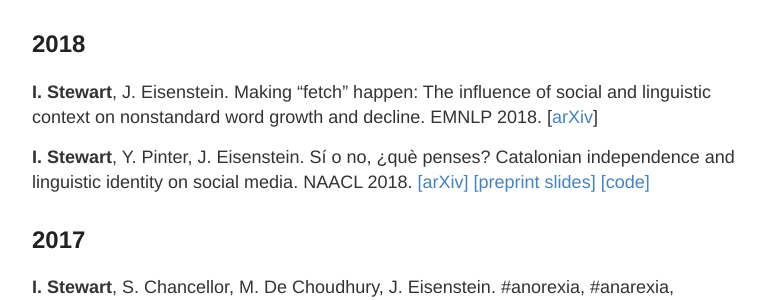
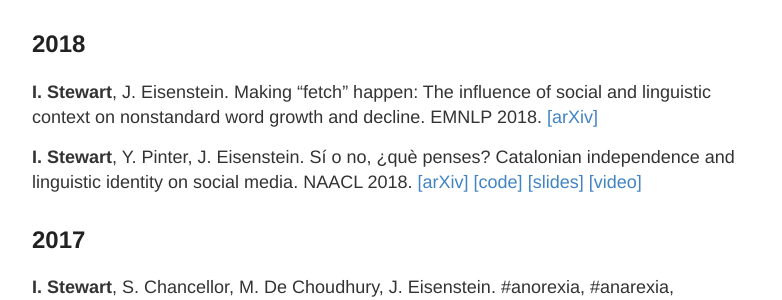
Before and after one commit to ianbstewart/ianbstewart.github.io, a Jekyll site: the page built from research.md, in a window 1280 px wide. Shown: the part 293-593 px from the top of the page, without its empty margins (248-1030 px from the left). Built offline with Jekyll 4.4.1, drawn with Linux system fonts in a browser that asks for light colours.

Commit message:
NAACL video

```diff
--- a/research.md
+++ b/research.md
@@ -8,14 +8,15 @@ permalink: /research/
 ## 2018
 
 **I. Stewart**, J. Eisenstein.
-Making "fetch" happen: The influence of social and linguistic context on nonstandard word growth and decline. EMNLP 2018. [[arXiv](https://arxiv.org/abs/1709.0034)]
+Making "fetch" happen: The influence of social and linguistic context on nonstandard word growth and decline. EMNLP 2018. [[arXiv]](https://arxiv.org/abs/1709.0034)
 
 **I. Stewart**, Y. Pinter, J. Eisenstein.
 Sí o no, ¿què penses? Catalonian independence and linguistic identity on social media.
 NAACL 2018.
 [[arXiv]](https://arxiv.org/abs/1804.05088)
-[[preprint slides]](https://drive.google.com/open?id=1L4wNoTXDCysaQ65QYUJ_Y7Za8rULAdy_xrnjqZbQkek)
 [[code]](https://github.com/ianbstewart/catalan)
+[[slides]](https://drive.google.com/open?id=1L4wNoTXDCysaQ65QYUJ_Y7Za8rULAdy_xrnjqZbQkek)
+[[video]](https://vimeo.com/channels/naacl2018/276426716)
 
 ## 2017
 
```
